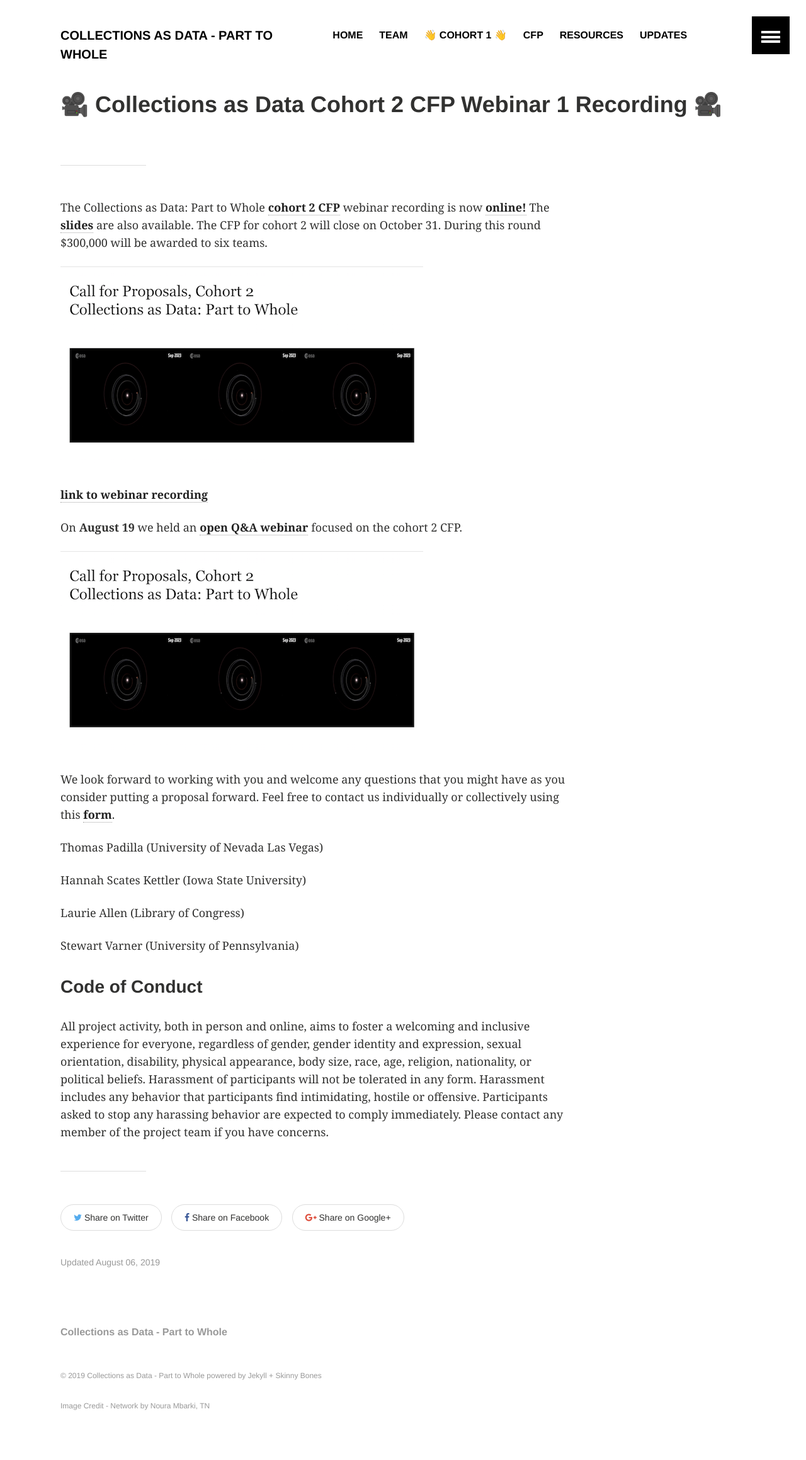
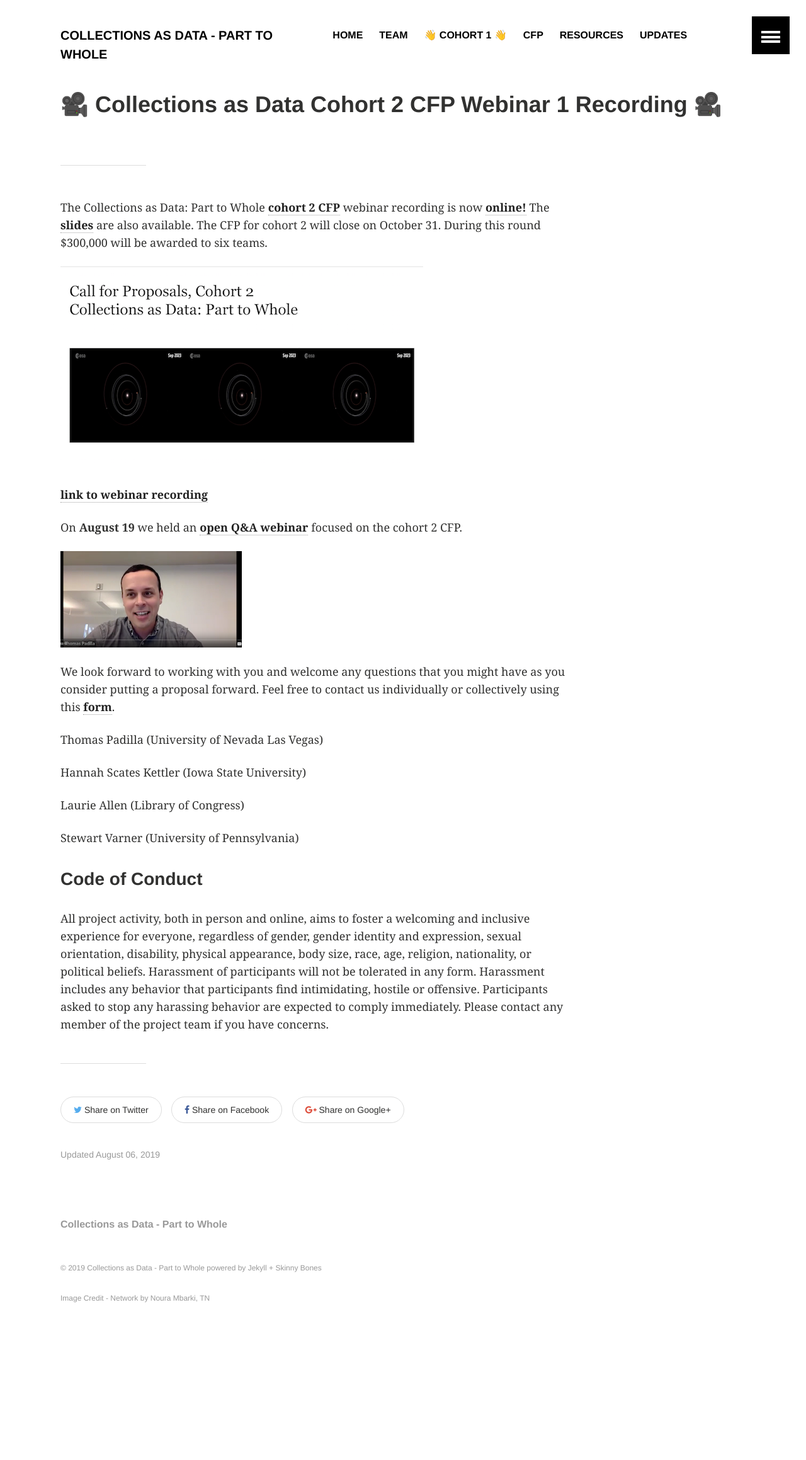
Before and after one commit to collectionsasdata/part2whole, a Jekyll site: the page built from _posts/2019-08-06-cfp2webinar1.markdown, in a window 1280 px wide. Shown: the whole page at 63% size. Built offline with Jekyll 4.4.1, drawn with Linux system fonts in a browser that asks for light colours; after the commit the page ends 2147 px from its top, so only the background shows below that.

Commit message:
Update 2019-08-06-cfp2webinar1.markdown

```diff
--- a/_posts/2019-08-06-cfp2webinar1.markdown
+++ b/_posts/2019-08-06-cfp2webinar1.markdown
@@ -14,7 +14,7 @@ The Collections as Data: Part to Whole [**cohort 2 CFP**](https://collectionsasd
 
 On **August 19** we held an [**open Q&A webinar**](https://www.youtube.com/watch?v=EMNTzuTPDWA&feature=youtu.be) focused on the cohort 2 CFP.
 
-[![cohort 2 cfp, webinar 2](https://collectionsasdata.github.io/part2whole/cadcfp2_webinar.png)](https://www.youtube.com/watch?v=EMNTzuTPDWA&feature=youtu.be)
+[![cohort 2 cfp, webinar 2](https://collectionsasdata.github.io/part2whole/cadcfp2_webinar2.png)](https://www.youtube.com/watch?v=EMNTzuTPDWA&feature=youtu.be)
 
 We look forward to working with you and welcome any questions that you might have as you consider putting a proposal forward. Feel free to contact us individually or collectively using this [**form**](https://docs.google.com/forms/d/e/1FAIpQLSdUpy6FxMSxpM814v03-uscvoFs6yhHASq9z3SVpNdkkqYA0w/viewform?usp=sf_link).
 
```
